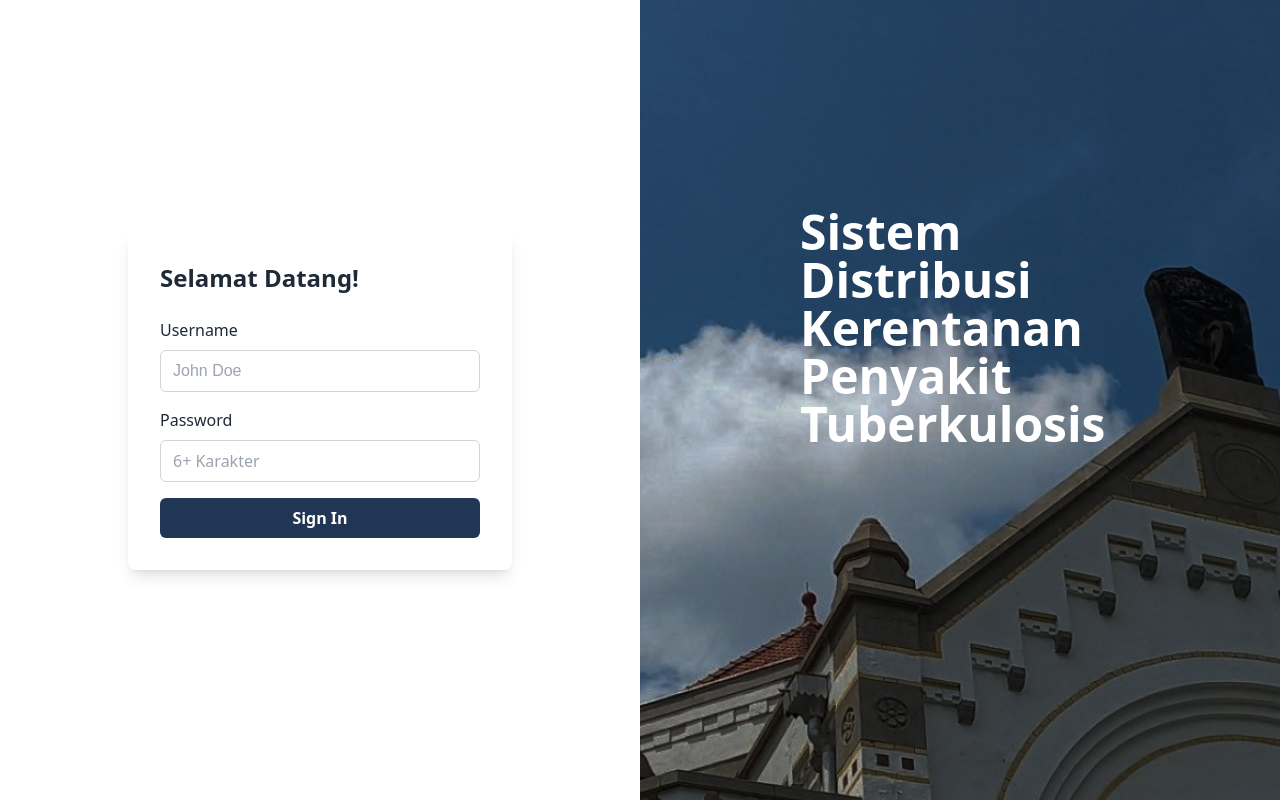
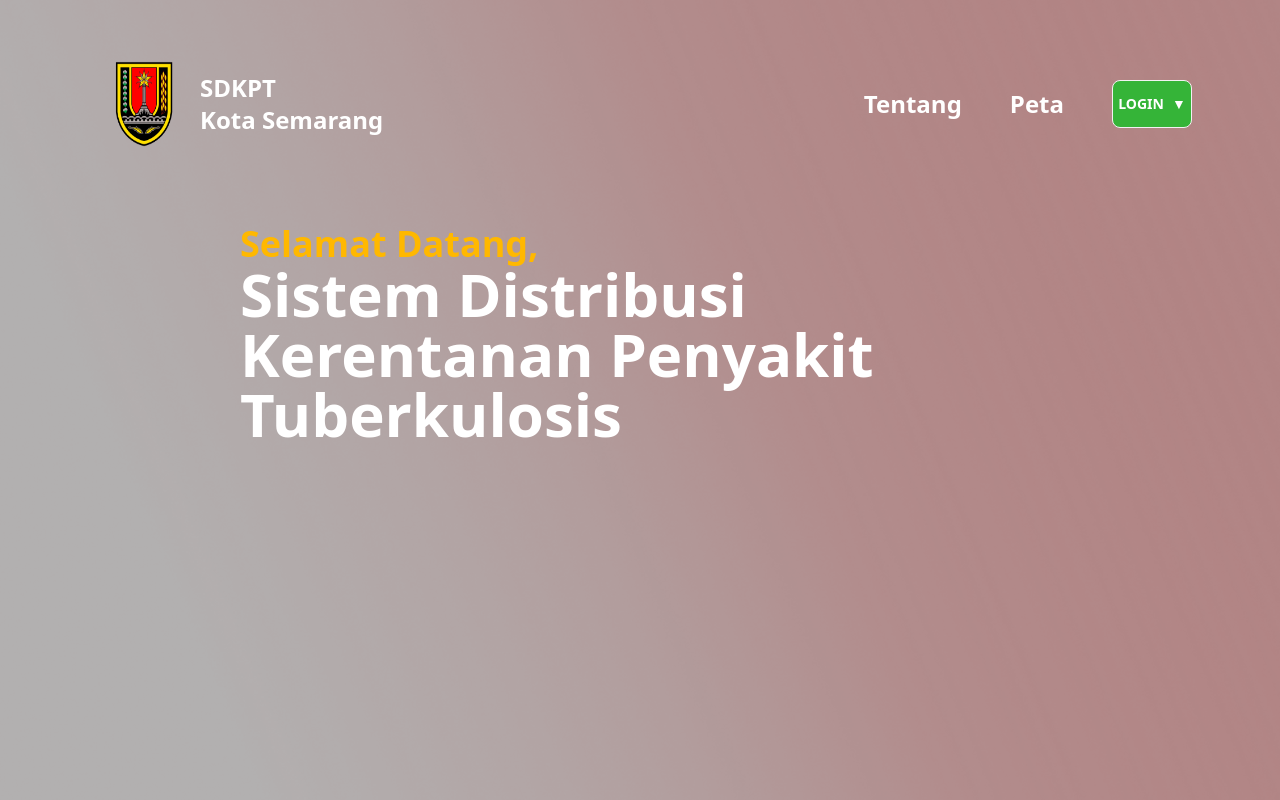
Before and after one commit to a112012995/tb-fe, a React (Create React App) app: page / in a window 1280 px wide. Built offline with nearby package versions, Linux system fonts and the light colour scheme.

Commit message:
fixing route

```diff
--- a/src/App.js
+++ b/src/App.js
@@ -6,9 +6,9 @@ function App() {
   return (
     <BrowserRouter>
       <Routes>
-        <Route path="/" element={<Login />} />
+        <Route path="/login" element={<Login />} />
         <Route path="/details" element={<Details />} />
-        <Route path="/BeforeLogin" element={<BeforeLogin />} />
+        <Route path="/" element={<BeforeLogin />} />
         <Route path="/dashboard" element={<Dashboard />} />
       </Routes>
     </BrowserRouter>
```
